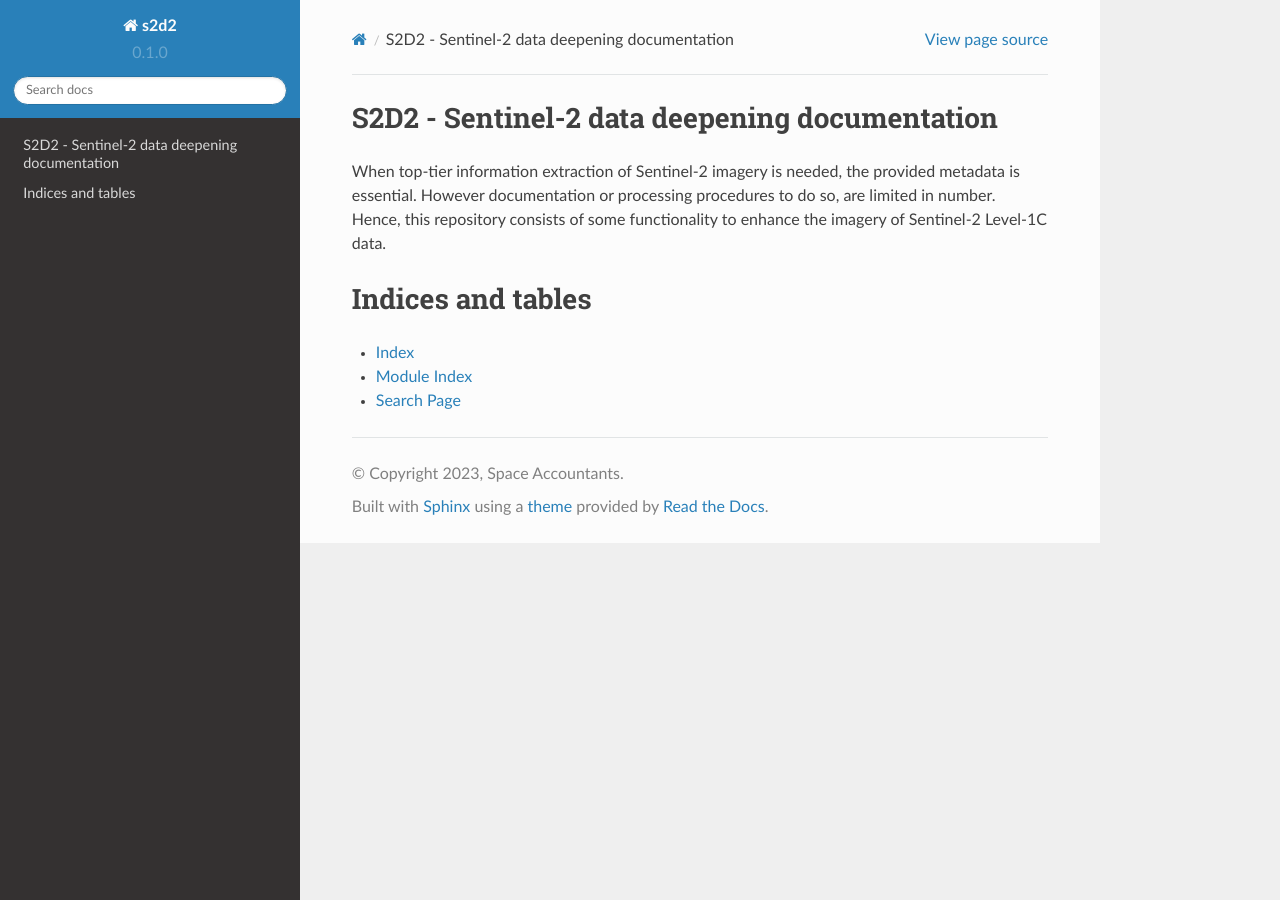
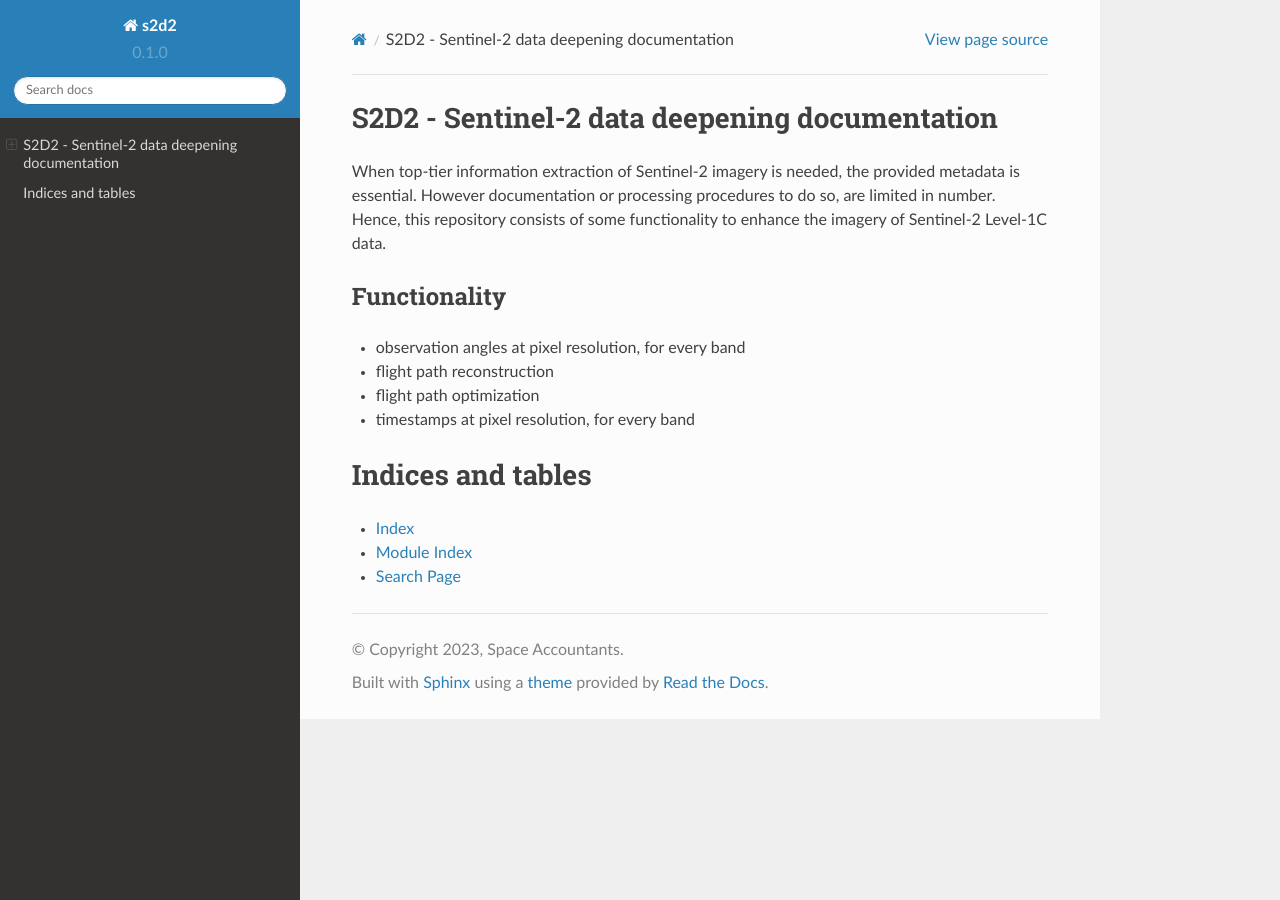
Before and after one commit to space-accountants/s2d2, a Sphinx documentation site: the page built from docs/index.rst, in a window 1280 px wide. Built offline with Sphinx 7.4.7 and the Read the Docs theme 2.0.0, drawn with Linux system fonts in a browser that asks for light colours.

Commit message:
Update index.rst

```diff
--- a/docs/index.rst
+++ b/docs/index.rst
@@ -10,6 +10,15 @@ When top-tier information extraction of Sentinel-2 imagery is needed, the provid
 However documentation or processing procedures to do so, are limited in number.
 Hence, this repository consists of some functionality to enhance the imagery of Sentinel-2 Level-1C data.
 
+Functionality
+^^^^^^^^^^^^^
+
+- observation angles at pixel resolution, for every band
+- flight path reconstruction
+- flight path optimization
+- timestamps at pixel resolution, for every band
+
+
 .. toctree::
   :maxdepth: 2
   :caption: Contents:
```
